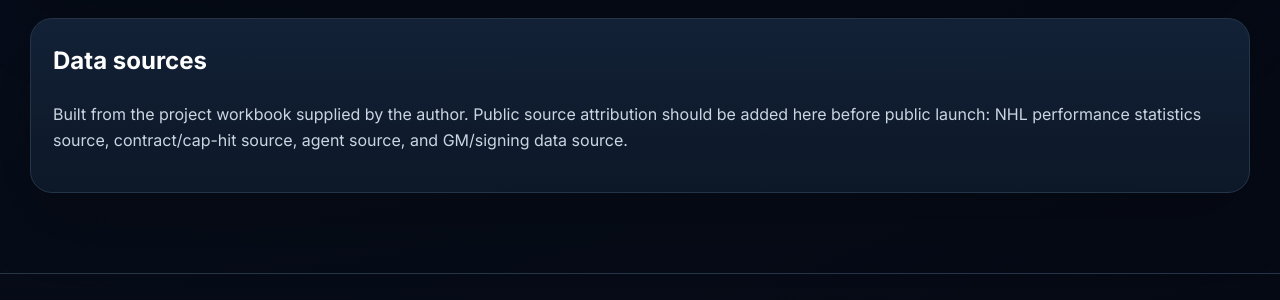
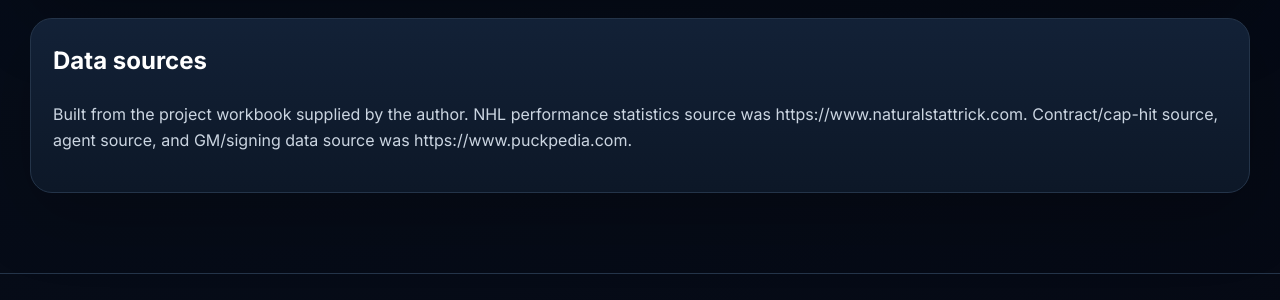
Before and after one commit to ClutchSheets/nhl-performance-value-explorer, a Flask app: page /model in a window 1280 px wide. Shown: the part 1665-1965 px from the top of the page. Run offline with Flask 3, Linux system fonts and the light colour scheme; some libraries are stand-ins or nearby versions.

Commit message:
Update model page

```diff
--- a/templates/model.html
+++ b/templates/model.html
@@ -8,5 +8,5 @@
 </section>
 <section class="panel table-wrap"><h2>Regression summary</h2><table class="data-table"><thead><tr><th>Metric</th><th>Value</th></tr></thead><tbody>{% for r in summary %}<tr><td>{{ r.metric }}</td><td>{{ r.value }}</td></tr>{% endfor %}</tbody></table></section>
 <section class="panel table-wrap"><h2>Coefficients</h2><table class="data-table sortable"><thead><tr><th>Variable</th><th>Coefficient</th><th>Std. Error</th><th>t Stat</th><th>p-value</th><th>Lower 95</th><th>Upper 95</th></tr></thead><tbody>{% for c in coeffs %}<tr><td>{{ c.variable }}</td><td>{{ c.coefficient|number(4) }}</td><td>{{ c.standard_error|number(4) }}</td><td>{{ c.t_stat|number(2) }}</td><td>{{ c.p_value }}</td><td>{{ c.lower_95|number(4) }}</td><td>{{ c.upper_95|number(4) }}</td></tr>{% endfor %}</tbody></table></section>
-<section class="panel prose"><h2>Data sources</h2><p>Built from the project workbook supplied by the author. Public source attribution should be added here before public launch: NHL performance statistics source, contract/cap-hit source, agent source, and GM/signing data source.</p></section>
+<section class="panel prose"><h2>Data sources</h2><p>Built from the project workbook supplied by the author. NHL performance statistics source was https://www.naturalstattrick.com. Contract/cap-hit source, agent source, and GM/signing data source was https://www.puckpedia.com.</p></section>
 {% endblock %}
```
